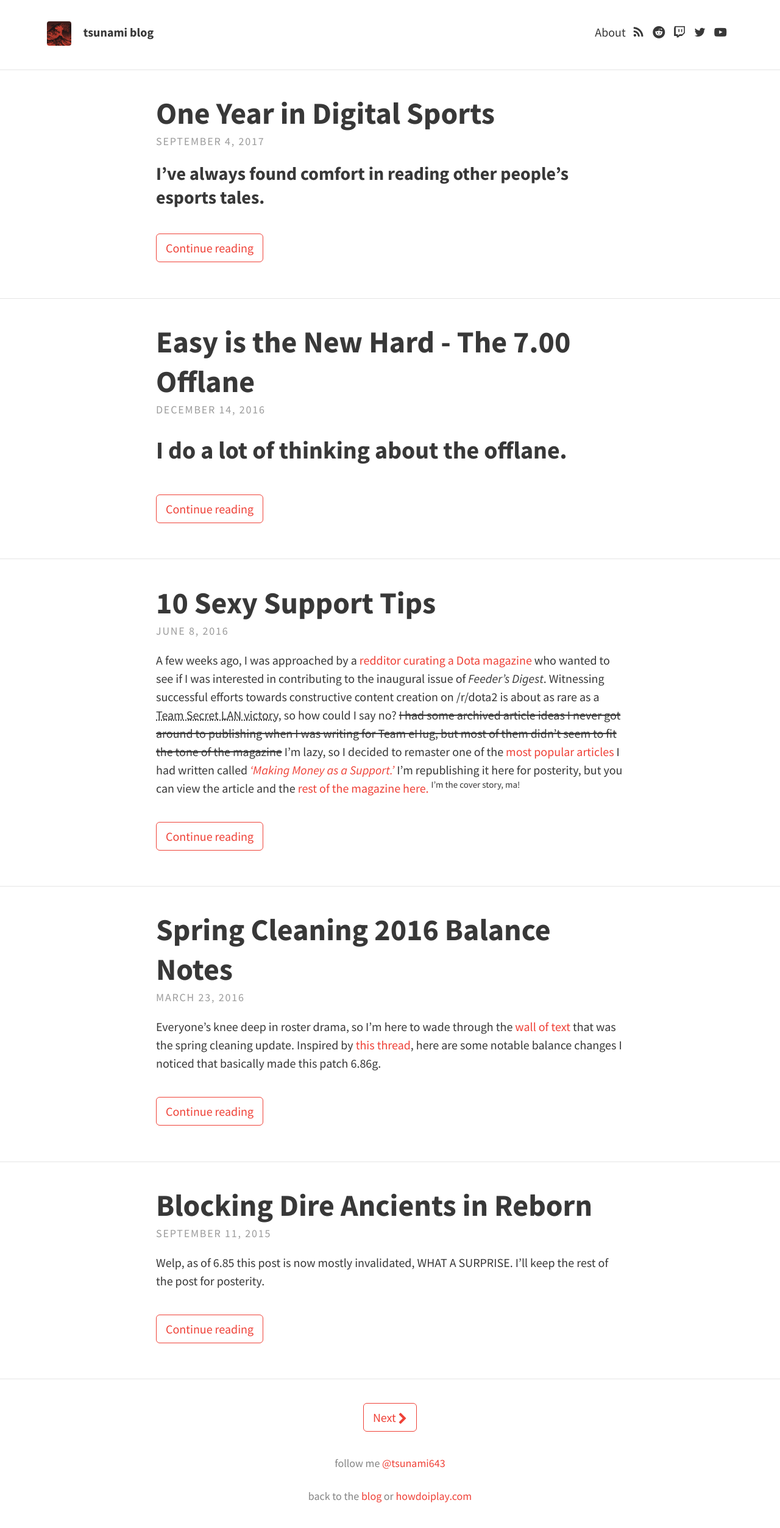
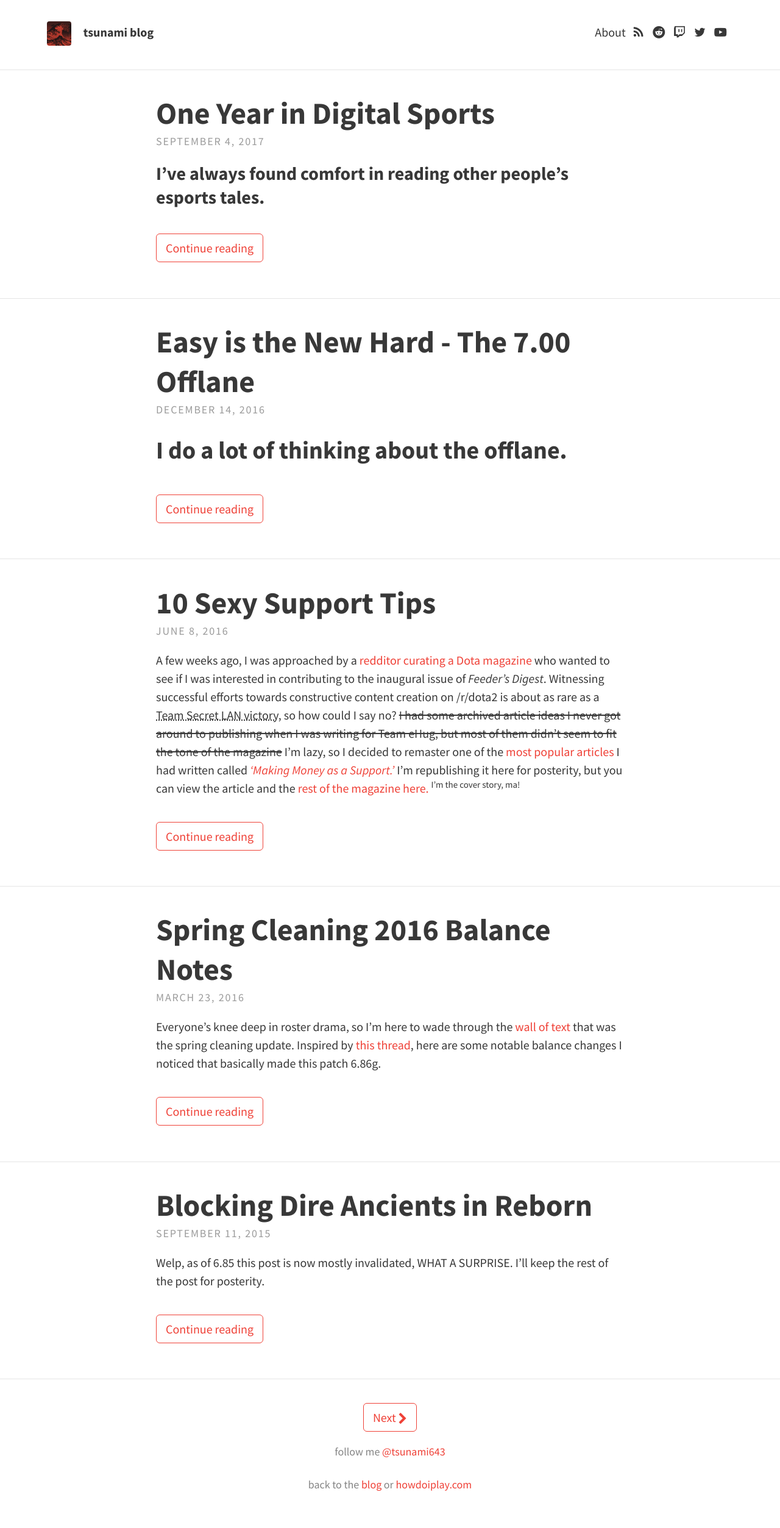
Before and after one commit to tsunami643/blog, a Jekyll site: the page built from index.html, in a window 1280 px wide. Shown: the whole page at 61% size. Built offline with Jekyll 4.4.1, drawn with Linux system fonts in a browser that asks for light colours; the list of posts is cut into pages by our own code; after the commit the page ends 2467 px from its top, so only the background shows below that.

Commit message:
adjust footer spacing

```diff
--- a/_sass/includes/_footer.scss
+++ b/_sass/includes/_footer.scss
@@ -1,5 +1,6 @@
 .site-footer {
   @extend %padding-regular;
+  padding: 1.5% 20%;
   display: inline-block;
   text-align: center;
   width: 100%;
```
